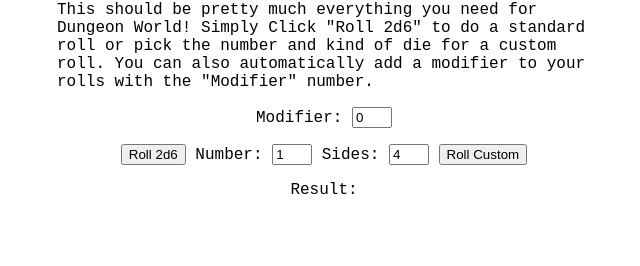
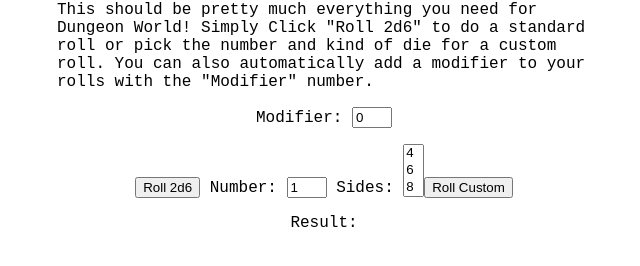
Before and after one commit to jlkauffman92/Dungeon-World-Dice-Roller, a plain HTML site: page index.html in a window 1280 px wide. Shown: the part 48-314 px from the top of the page, without its empty margins (31-671 px from the left). Drawn offline with Linux system fonts and the light colour scheme.

Commit message:
Changed d selector to dropdown

```diff
--- a/index.html
+++ b/index.html
@@ -20,7 +20,13 @@
       <p>
         <input type="button" value="Roll 2d6" onclick="roll2d6()"/>
         <span> Number: </span><input type="number" id="dNumber" min="1" max="20"  style="width: 3em;" value="1"/>
-        <span> Sides: </span><input type="number" id="dSides" min="4" max="20" style="width: 3em;" value="4"/>
+        <span> Sides: </span><select id="dSides" size="3">
+	      <option value="4">4</option>
+	      <option value="6">6</option>
+	      <option value="8">8</option>
+	      <option value="10">10</option>
+	      <option value="12">12</option>
+	      <option value="20">20</option>
         <input type="button" value="Roll Custom" onclick="rollcustom()" />
       </p>
       <p>
```
